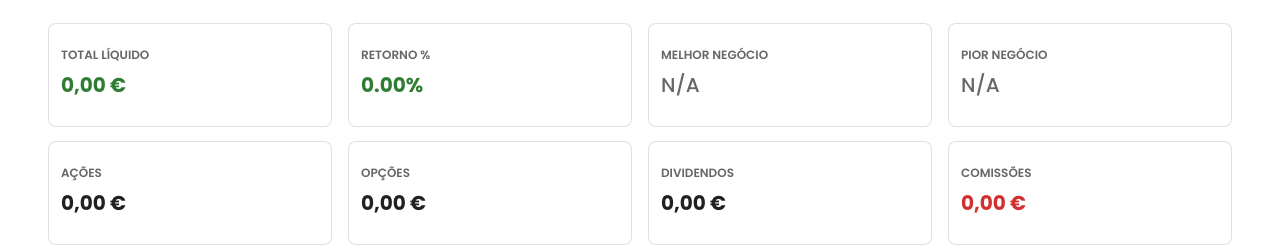
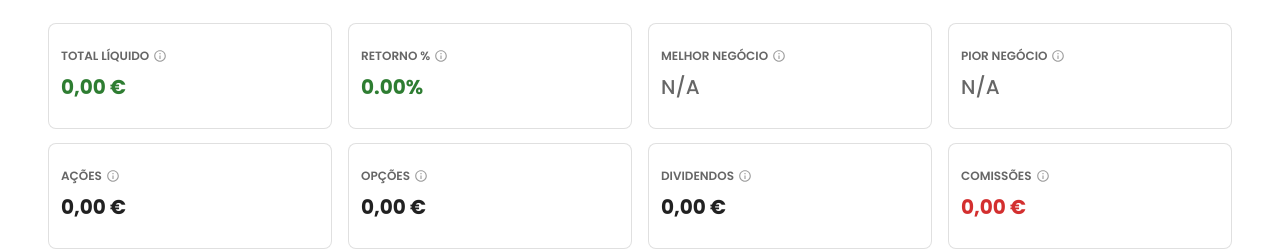
Before and after one commit to tugsousa/VisorFinanceiro, a React (Create React App) app in the folder frontend/: page /analytics/performance in a window 1280 px wide. Shown: the part 163-413 px from the top of the page. Built offline with nearby package versions, Linux system fonts and the light colour scheme; no server answers; sample sign-in values are in the browser's storage; what chartjs-chart-treemap would draw is missing.

Commit message:
tooltip adicionado

```diff
--- a/frontend/src/features/analytics/pages/PerformancePage.js
+++ b/frontend/src/features/analytics/pages/PerformancePage.js
@@ -1,5 +1,5 @@
 import React, { useState, useMemo } from 'react';
-import { Box, Typography, Grid, Paper, FormControl, InputLabel, Select, MenuItem, Card } from '@mui/material';
+import { Box, Typography, Grid, Paper, FormControl, InputLabel, Select, MenuItem, Card, Tooltip, IconButton } from '@mui/material';
 import { useAuth } from '../../auth/AuthContext';
 import { useAnalyticsData } from '../hooks/useAnalyticsData';
 import OverallPLChart from '../components/OverallPLChart';
@@ -16,9 +16,39 @@ import AccountBalanceWalletIcon from '@mui/icons-material/AccountBalanceWallet';
 import PercentIcon from '@mui/icons-material/Percent';
 import ThumbUpAltIcon from '@mui/icons-material/ThumbUpAlt';
 import ThumbDownAltIcon from '@mui/icons-material/ThumbDownAlt';
+import InfoOutlinedIcon from '@mui/icons-material/InfoOutlined'; // Novo Icone para Tooltip
+
+// --- ESTILOS TOOLTIP ---
+const tooltipComponentsProps = {
+    tooltip: {
+        sx: {
+            bgcolor: 'background.paper',
+            color: 'text.primary',
+            boxShadow: '0px 4px 20px rgba(0,0,0,0.15)',
+            borderRadius: 3,
+            maxWidth: 300,
+            p: 1.5
+        }
+    },
+    arrow: {
+        sx: { color: 'background.paper' }
+    }
+};
+
+const RichTooltipContent = ({ title, description }) => (
+    <Box>
+        <Typography variant="subtitle2" fontWeight="bold" gutterBottom sx={{ color: 'text.primary', mb: 0.5 }}>
+            {title}
+        </Typography>
+        <Typography variant="body2" sx={{ lineHeight: 1.4, color: 'text.secondary', fontSize: '0.8rem' }}>
+            {description}
+        </Typography>
+    </Box>
+);
 
 // REVERTIDO: KPICard para p:1.5 e h6, com espaçamento ajustado.
-const KPICard = ({ title, value, icon, isPercentage = false, isTrade = false, secondaryValue }) => {
+// ADICIONADO: Propriedade 'tooltip'
+const KPICard = ({ title, value, icon, isPercentage = false, isTrade = false, secondaryValue, tooltip }) => {
     const numericValue = isTrade ? (value?.value || 0) : value;
     const isPositive = numericValue >= 0;
 
@@ -73,7 +103,8 @@ const KPICard = ({ title, value, icon, isPercentage = false, isTrade = false, se
                 textAlign: 'left',
             }}
         >
-            {/* Título - Alinhado à esquerda */}
+            {/* Título e Tooltip - Alinhado à esquerda */}
+            <Box sx={{ display: 'flex', alignItems: 'center', mb: 1 }}>
                 <Typography
                     variant="caption"
                     color="text.secondary"
@@ -83,11 +114,21 @@ const KPICard = ({ title, value, icon, isPercentage = false, isTrade = false, se
                         fontWeight: 600,
                         textTransform: 'uppercase',
                         lineHeight: 1,
-                    mb: 1 // Aumentado para 1 (8px) para afastar ligeiramente do valor
                     }}
                 >
                     {title}
                 </Typography>
+
+                {/* Lógica do Tooltip */}
+                {tooltip && (
+                    <Tooltip title={tooltip} placement="top" arrow componentsProps={tooltipComponentsProps}>
+                        <IconButton size="small" sx={{ p: 0, ml: 0.5, color: 'text.disabled', '&:hover': { color: 'primary.main' } }}>
+                            <InfoOutlinedIcon sx={{ fontSize: 14 }} />
+                        </IconButton>
+                    </Tooltip>
+                )}
+            </Box>
+
             {/* Valor - Alinhado à esquerda */}
             <Box sx={{ minHeight: 30, display: 'flex', flexDirection: 'column', justifyContent: 'center' }}>
                 {formattedValue}
@@ -187,6 +228,18 @@ const PerformancePage = () => {
         return res;
     }, [stockSalesData, optionSalesData, dividendTransactionsData, feesData, selectedYear]);
 
+    // --- Definição dos conteúdos Tooltip ---
+    const tooltips = {
+        total: <RichTooltipContent title="Total Líquido" description="Resultado final somando Ações, Opções e Dividendos, subtraindo as Comissões." />,
+        roi: <RichTooltipContent title="Retorno % (ROI)" description="Percentagem de retorno sobre o capital investido nas posições fechadas." />,
+        best: <RichTooltipContent title="Melhor Negócio" description="O trade individual que gerou o maior lucro absoluto no período." />,
+        worst: <RichTooltipContent title="Pior Negócio" description="O trade individual que gerou o maior prejuízo absoluto no período." />,
+        stocks: <RichTooltipContent title="Ações" description="Lucro ou prejuízo realizado exclusivamente com a compra e venda de Ações/ETFs." />,
+        options: <RichTooltipContent title="Opções" description="Resultado financeiro obtido com o fecho de contratos de Opções." />,
+        dividends: <RichTooltipContent title="Dividendos" description="Total de dividendos recebidos (brutos) durante o período." />,
+        fees: <RichTooltipContent title="Comissões" description="Total gasto em taxas de transação e custos de corretagem." />,
+    };
+
     return (
         <Box sx={{ p: 3 }}>
             <Box sx={{ display: 'flex', justifyContent: 'space-between', alignItems: 'center', mb: 3 }}>
@@ -201,35 +254,35 @@ const PerformancePage = () => {
 
             {/* KPI GRID - 4 Columns Layout */}
             <Grid container spacing={2} sx={{ mb: 4 }}>
-                {/* LINHA 1: KPIs Principais. Adicionamos mb:1 à grelha para criar o espaçamento visível entre as linhas */}
+                {/* LINHA 1: KPIs Principais. */}
                 <Grid container item xs={12} spacing={2} sx={{ mb: 3 }}>
                     <Grid item xs={12} sm={6} md={3}>
-                        <KPICard title="Total Líquido" value={metrics.total} icon={<AccountBalanceWalletIcon />} />
+                        <KPICard title="Total Líquido" value={metrics.total} icon={<AccountBalanceWalletIcon />} tooltip={tooltips.total} />
                     </Grid>
                     <Grid item xs={12} sm={6} md={3}>
-                        <KPICard title="Retorno %" value={metrics.roi} isPercentage icon={<PercentIcon />} />
+                        <KPICard title="Retorno %" value={metrics.roi} isPercentage icon={<PercentIcon />} tooltip={tooltips.roi} />
                     </Grid>
                     <Grid item xs={12} sm={6} md={3}>
-                        <KPICard title="Melhor Negócio" value={metrics.bestTrade} isTrade icon={<ThumbUpAltIcon />} />
+                        <KPICard title="Melhor Negócio" value={metrics.bestTrade} isTrade icon={<ThumbUpAltIcon />} tooltip={tooltips.best} />
                     </Grid>
                     <Grid item xs={12} sm={6} md={3}>
-                        <KPICard title="Pior Negócio" value={metrics.worstTrade} isTrade icon={<ThumbDownAltIcon />} />
+                        <KPICard title="Pior Negócio" value={metrics.worstTrade} isTrade icon={<ThumbDownAltIcon />} tooltip={tooltips.worst} />
                     </Grid>
                 </Grid>
 
-                {/* LINHA 2: KPIs de Detalhe. Não precisa de mb adicional, pois o espaçamento é dado pelo 'spacing={2}' da Grid pai */}
+                {/* LINHA 2: KPIs de Detalhe. */}
                 <Grid container item xs={12} spacing={2}>
                     <Grid item xs={6} sm={3}>
-                        <KPICard title="Ações" value={metrics.stocks} icon={<ShowChartIcon />} />
+                        <KPICard title="Ações" value={metrics.stocks} icon={<ShowChartIcon />} tooltip={tooltips.stocks} />
                     </Grid>
                     <Grid item xs={6} sm={3}>
-                        <KPICard title="Opções" value={metrics.options} icon={<CandlestickChartIcon />} />
+                        <KPICard title="Opções" value={metrics.options} icon={<CandlestickChartIcon />} tooltip={tooltips.options} />
                     </Grid>
                     <Grid item xs={6} sm={3}>
-                        <KPICard title="Dividendos" value={metrics.dividends} icon={<AttachMoneyIcon />} />
+                        <KPICard title="Dividendos" value={metrics.dividends} icon={<AttachMoneyIcon />} tooltip={tooltips.dividends} />
                     </Grid>
                     <Grid item xs={6} sm={3}>
-                        <KPICard title="Comissões" value={metrics.fees} icon={<RequestQuoteIcon />} />
+                        <KPICard title="Comissões" value={metrics.fees} icon={<RequestQuoteIcon />} tooltip={tooltips.fees} />
                     </Grid>
                 </Grid>
             </Grid>
```
Lines whose indentation alone changed are shown as unchanged.
